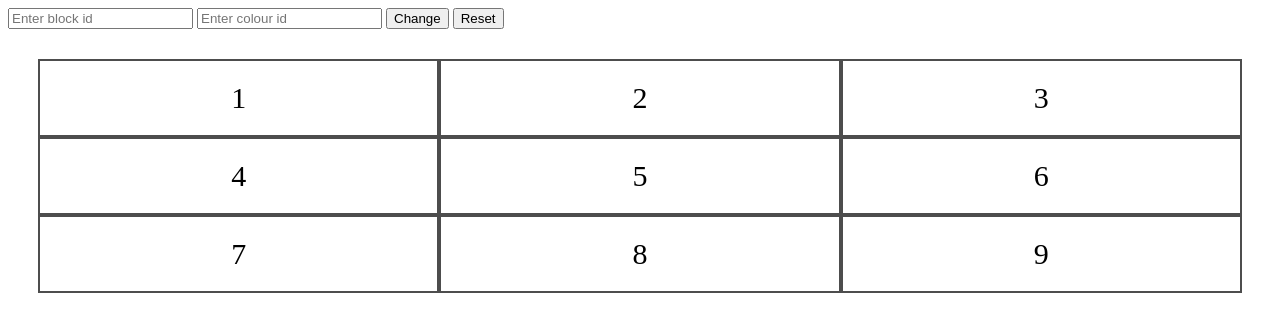
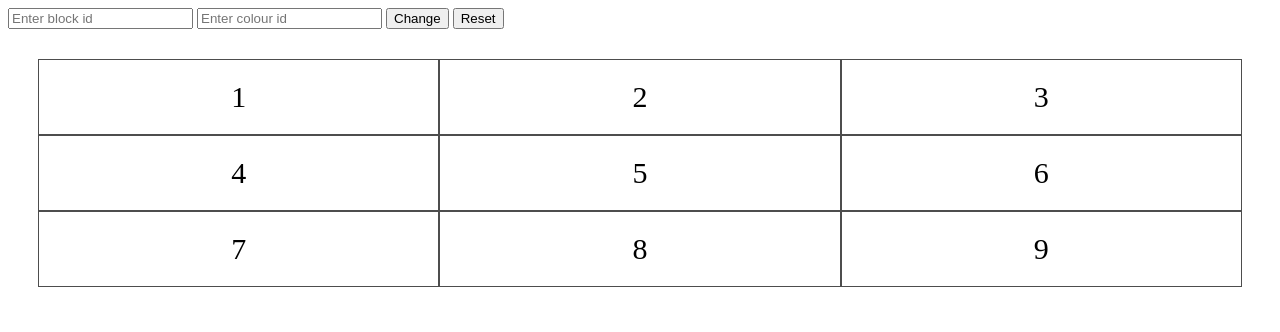
Before and after one commit to ajay320/Asian, a plain HTML site: page index.html in a window 1280 px wide. Drawn offline with Linux system fonts and the light colour scheme.

Commit message:
Update styles.css
first commit

```diff
--- a/styles.css
+++ b/styles.css
@@ -7,7 +7,7 @@
 
 .grid-item {
     background-color: transparent;
-    border: 2px solid rgba(0, 0, 0, 0.698);
+    border: 1px solid rgba(0, 0, 0, 0.698);
     padding: 20px;
     font-size: 30px;
     text-align: center;
```
